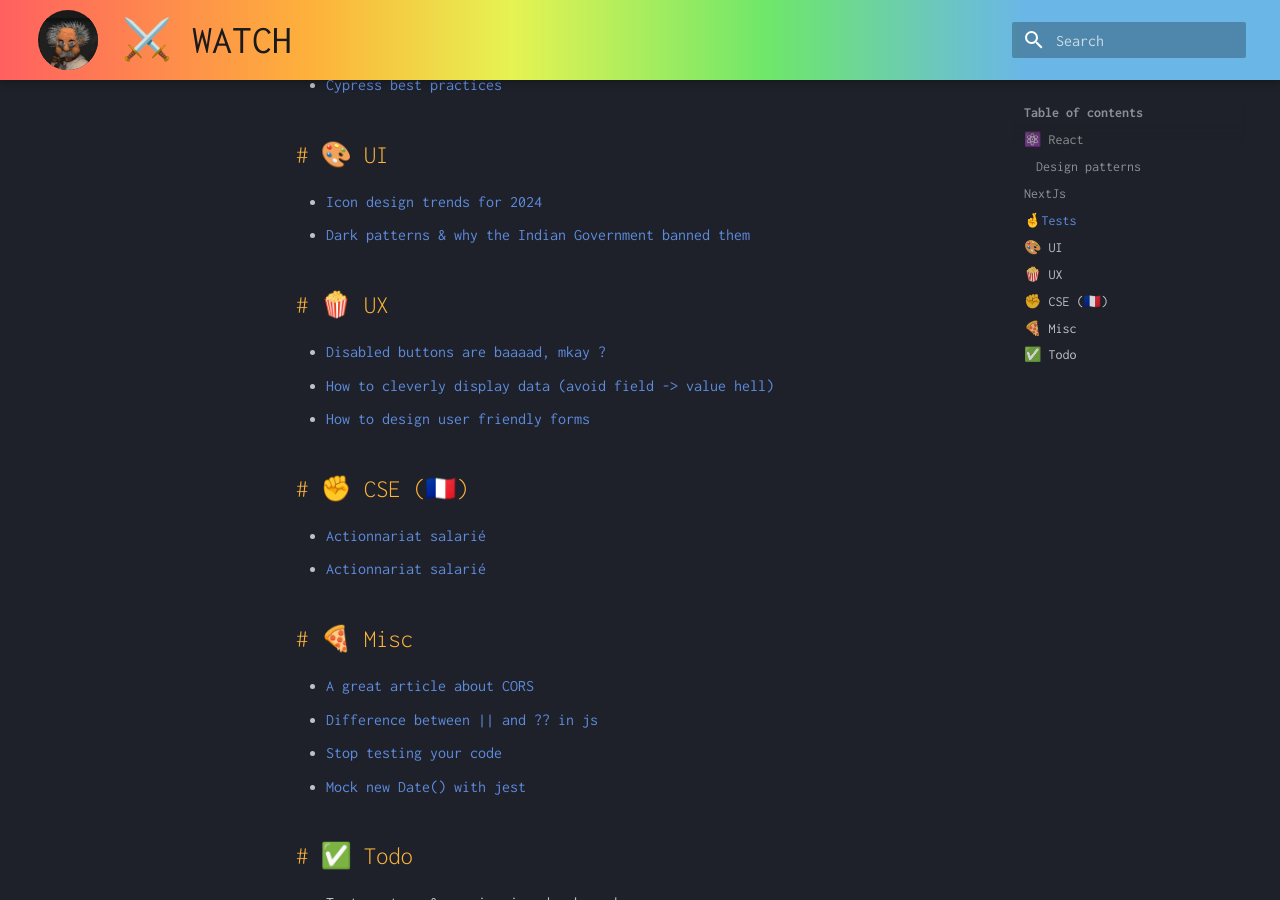
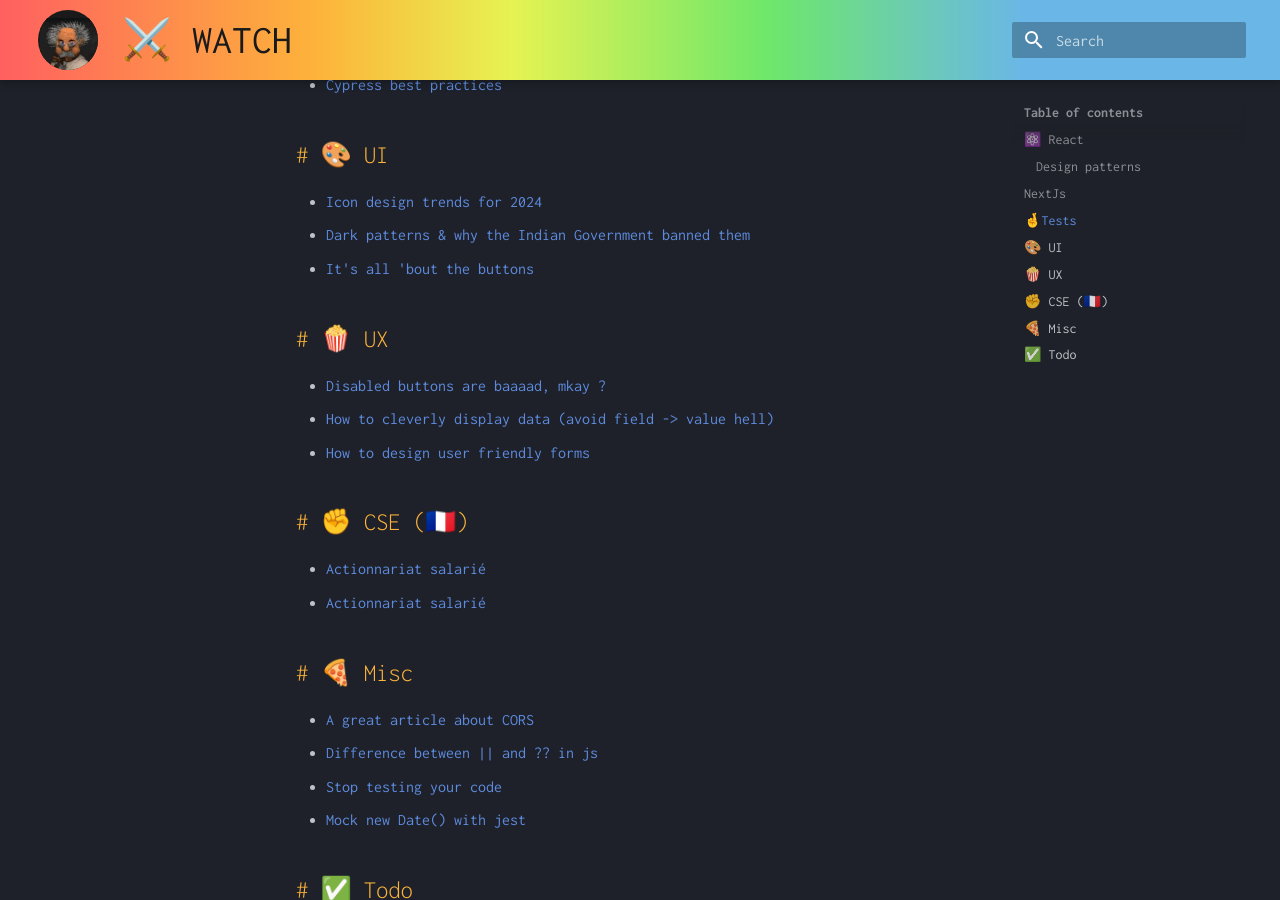
Before and after one commit to keninette/cheatsheets, an MkDocs documentation site: the page built from docs/watch/index.md, in a window 1280 px wide and 900 px high, scrolled down 1045 px. Built offline with MkDocs 1.6.1 and Material for MkDocs 9.7.7, drawn with Linux system fonts in a browser that asks for light colours.

Commit message:
Add some articles

```diff
--- a/docs/watch/index.md
+++ b/docs/watch/index.md
@@ -22,6 +22,7 @@
 ## 🎨 UI
 - [Icon design trends for 2024](https://uxplanet.org/icon-design-trends-for-2024-703cd080436e)
 - [Dark patterns & why the Indian Government banned them](https://bootcamp.uxdesign.cc/dark-patterns-are-now-illegal-in-india-6b3c35c5ce50)
+- [It's all 'bout the buttons](https://uxdesign.cc/button-design-user-interface-components-series-85243b6736c7)
 
 ## 🍿 UX
 - [Disabled buttons are baaaad, mkay ?](https://uxplanet.org/disabled-buttons-ux-usability-issues-and-how-to-avoid-them-8f2246186e80)
```
